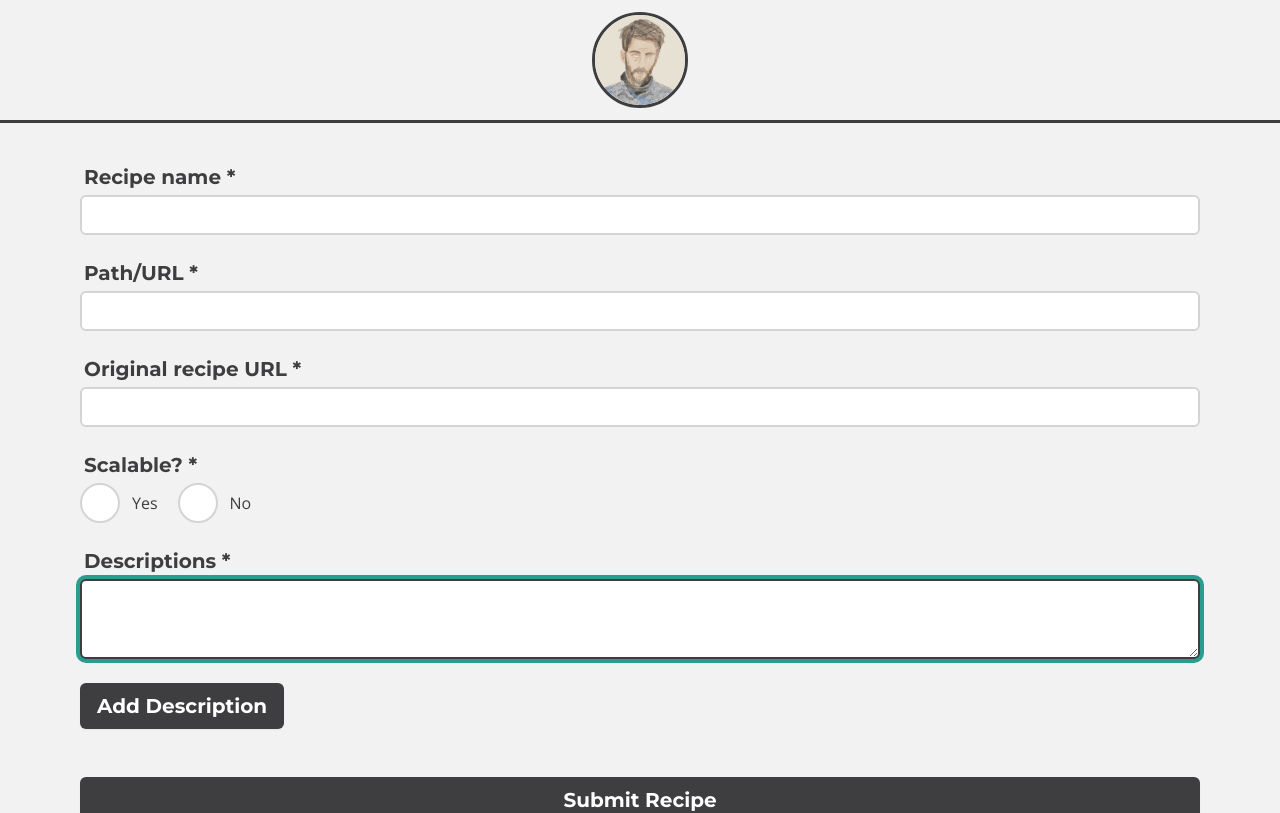
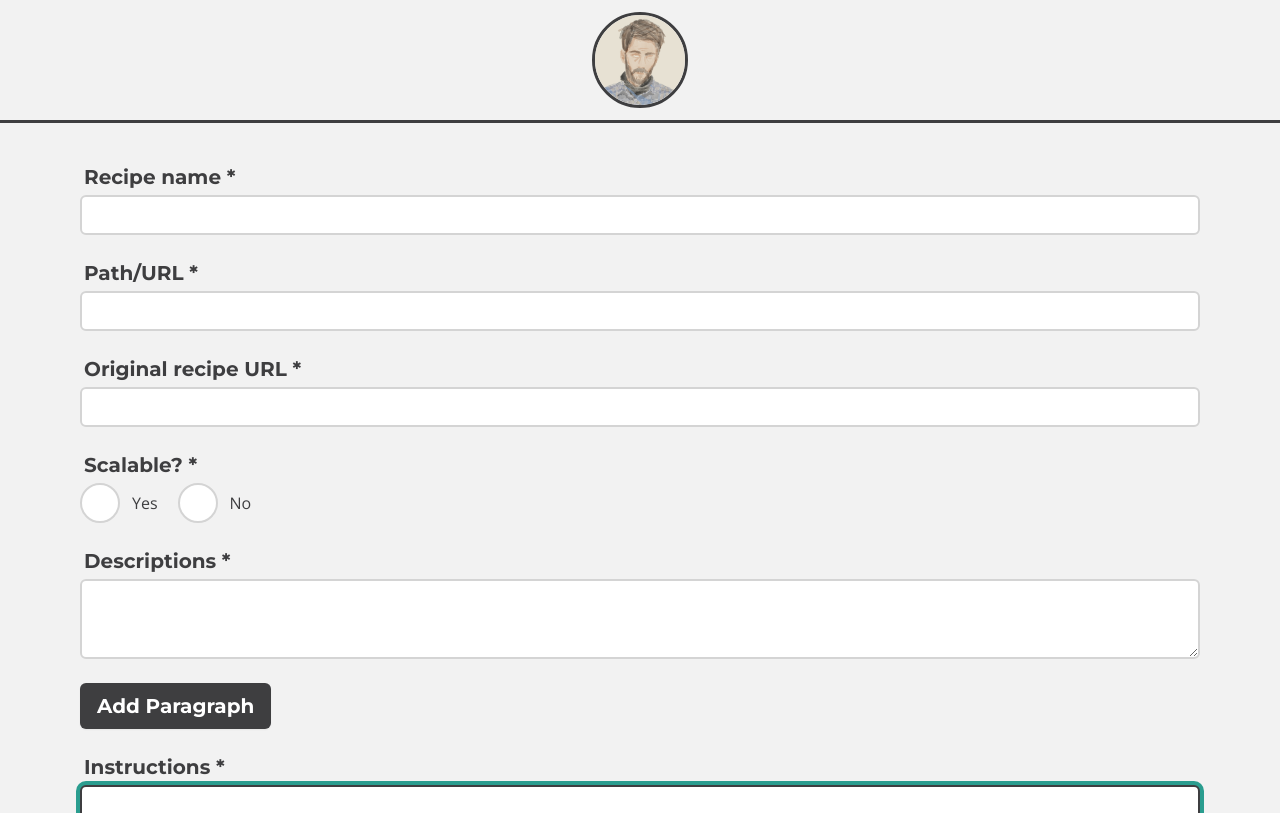
Before and after one commit to adierker/andydierkerdotcom-experimental, a Next.js app: page /admin in a window 1280 px wide. Shown: the top 813 px of the page. Built offline with nearby package versions, Linux system fonts and the light colour scheme.

Commit message:
add instructions field

```diff
--- a/src/components/Input/Input.tsx
+++ b/src/components/Input/Input.tsx
@@ -1,14 +1,16 @@
-import { forwardRef } from 'react'
+import { forwardRef, ReactElement } from 'react'
 
 import { FieldError } from 'react-hook-form'
 
 interface InputProps {
   id: string
-  label: string
+  label?: string
   error?: FieldError
   className?: string
   labelClassName?: string
+  iconWrapperClassName?: string
   errorClassName?: string
+  icon?: ReactElement
 }
 
 export const Input = forwardRef<HTMLInputElement, InputProps>(
@@ -17,8 +19,10 @@ export const Input = forwardRef<HTMLInputElement, InputProps>(
       label,
       error,
       id,
+      icon,
       className,
       labelClassName,
+      iconWrapperClassName,
       errorClassName,
       ...rest // used to pass the "name", "onChange", "onBlur", "ref" from react-hook-form "register" as well as any other native HTML props I forgot about
     }: InputProps,
@@ -26,9 +30,14 @@ export const Input = forwardRef<HTMLInputElement, InputProps>(
   ) => {
     return (
       <>
+        {label && (
           <label htmlFor={id} className={`drkr-label ${labelClassName}`}>
             {label}
           </label>
+        )}
+        <div
+          className={`flex flex-row flex-nowrap items-start ${iconWrapperClassName}`}
+        >
           <input
             id={id}
             ref={ref}
@@ -39,6 +48,8 @@ export const Input = forwardRef<HTMLInputElement, InputProps>(
             } ${className}`}
             {...rest}
           />
+          {icon && icon}
+        </div>
         <div className={`drkr-error ${errorClassName}`}>
           {error && error.message}
         </div>
--- a/src/pages/admin.tsx
+++ b/src/pages/admin.tsx
@@ -24,7 +24,14 @@ const formSchema = yup.object().shape({
   scalable: yup.string().required(`Scalability is required.`).nullable(true),
   descriptions: yup.array().of(
     yup.object().shape({
-      description: yup.string().required(`Description text is required.`),
+      paragraph: yup
+        .string()
+        .required(`Any visible Description field is required.`),
+    })
+  ),
+  instructions: yup.array().of(
+    yup.object().shape({
+      step: yup.string().required(`Any visible Instruction field is required.`),
     })
   ),
 })
@@ -45,16 +52,28 @@ export const Admin = (): ReactElement => {
 
   const {
     fields: descriptionFields,
-    append: appendDescription,
-    remove: removeDescription,
+    append: appendParagraph,
+    remove: removeParagraph,
   } = useFieldArray({
     control,
     name: 'descriptions',
   })
 
+  const {
+    fields: instructionFields,
+    append: appendStep,
+    remove: removeStep,
+  } = useFieldArray({
+    control,
+    name: 'instructions',
+  })
+
   useEffect(() => {
     if (descriptionFields.length < 1) {
-      appendDescription({})
+      appendParagraph({})
+    }
+    if (instructionFields.length < 1) {
+      appendStep({})
     }
   }, [])
 
@@ -95,26 +114,54 @@ export const Admin = (): ReactElement => {
               <Textarea
                 id={`descriptions-${index}`}
                 label={index === 0 && 'Descriptions *'}
-                error={errors.descriptions?.[index]?.description}
+                error={errors.descriptions?.[index]?.paragraph}
                 iconWrapperClassName={index !== 0 && 'mt-2'}
                 icon={
                   index !== 0 && (
                     <button
                       type="button"
                       className="ml-3 text-center drkr-focus text-drkr-hover cursor-pointer"
-                      onClick={() => removeDescription(index)}
+                      onClick={() => removeParagraph(index)}
                     >
                       <PlainX className="sq-8" />
                     </button>
                   )
                 }
-                {...register(`descriptions.${index}.description` as const)}
+                {...register(`descriptions.${index}.paragraph` as const)}
               />
             </Fragment>
           ))}
           <Button
-            text="Add Description"
-            onClick={() => appendDescription({})}
+            text="Add Paragraph"
+            onClick={() => appendParagraph({})}
+            className="focus-visible:bg-drkr-black"
+          />
+          {instructionFields.map((field, index) => (
+            <Fragment key={field.id}>
+              <Textarea
+                id={`instructions-${index}`}
+                label={index === 0 && 'Instructions *'}
+                labelClassName="mt-6"
+                error={errors.instructions?.[index]?.step}
+                iconWrapperClassName={index !== 0 && 'mt-2'}
+                icon={
+                  index !== 0 && (
+                    <button
+                      type="button"
+                      className="ml-3 text-center drkr-focus text-drkr-hover cursor-pointer"
+                      onClick={() => removeStep(index)}
+                    >
+                      <PlainX className="sq-8" />
+                    </button>
+                  )
+                }
+                {...register(`instructions.${index}.step` as const)}
+              />
+            </Fragment>
+          ))}
+          <Button
+            text="Add Step"
+            onClick={() => appendStep({})}
             className="focus-visible:bg-drkr-black"
           />
 
```
Lines whose indentation alone changed are shown as unchanged.
